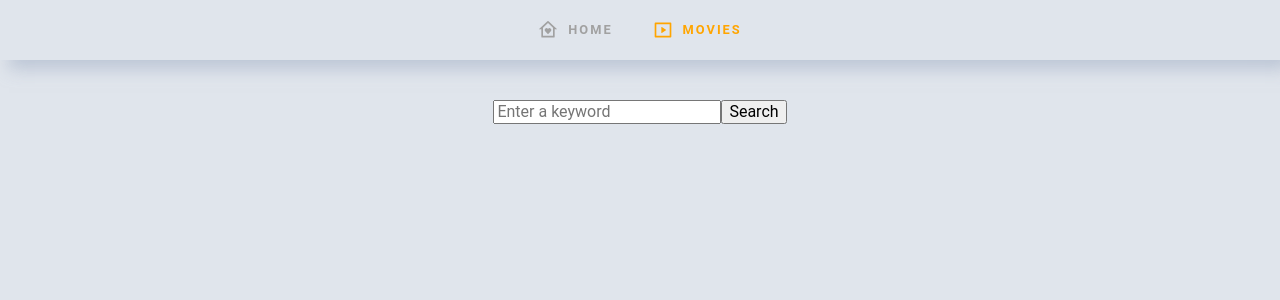
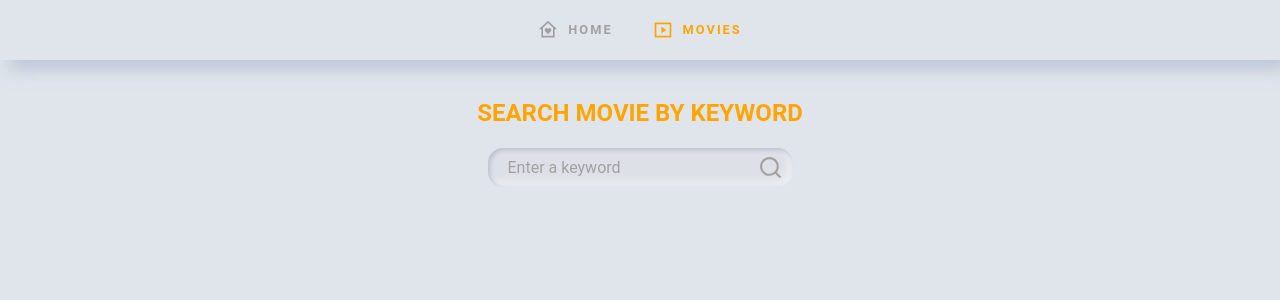
Before and after one commit to Juliya-Boiko/goit-react-hw-05-movies, a React (Create React App) app: page /movies in a window 1280 px wide. Shown: the top 300 px of the page. Built offline with nearby package versions, Linux system fonts and the light colour scheme.

Commit message:
styled movies

```diff
--- /dev/null
+++ b/src/components/common/MainTitle.styled.js
@@ -0,0 +1,8 @@
+import styled from 'styled-components';
+
+export const MainTitle = styled.h2`
+  margin-bottom: 20px;
+  text-align: center;
+  text-transform: uppercase;
+  color: ${p => p.theme.colors.accent};
+`;
--- a/src/pages/Home/Home.jsx
+++ b/src/pages/Home/Home.jsx
@@ -1,6 +1,6 @@
 import { useState, useEffect } from 'react';
 import { getTrending } from 'api/getTrending';
-import { HomeTitle } from './Home.styled';
+import { MainTitle } from 'components/common/MainTitle.styled';
 import { MoviesList } from 'components/MoviesList/MoviesList';
 
 const Home = () => {
@@ -15,7 +15,7 @@ const Home = () => {
 
   return (
     <div>
-      <HomeTitle>today's trending movies</HomeTitle>
+      <MainTitle>today's trending movies</MainTitle>
       <MoviesList movies={trendingMovies} />
     </div>
   );
--- a/src/pages/Home/Home.styled.js
+++ b/src/pages/Home/Home.styled.js
@@ -1,8 +1 @@
-import styled from 'styled-components';
-
-export const HomeTitle = styled.h1`
-  margin-bottom: 20px;
-  text-align: center;
-  text-transform: uppercase;
-  color: ${p => p.theme.colors.accent};
-`;
+// import styled from 'styled-components';
--- a/src/pages/Movies/Movies.jsx
+++ b/src/pages/Movies/Movies.jsx
@@ -1,8 +1,16 @@
 import { useState, useEffect } from 'react';
 import { useSearchParams } from 'react-router-dom';
-import { Formik, Field, Form } from 'formik';
+import { Formik } from 'formik';
 import { getKeyWord } from 'api/getKeyWord';
 import { MoviesList } from 'components/MoviesList/MoviesList';
+import { MainTitle } from 'components/common/MainTitle.styled';
+import {
+  MoviesContainer,
+  SearchForm,
+  SearchFormInput,
+  SearchFormBtn,
+  SearchFormBtnIcon,
+} from './Movies.styled';
 
 const Movies = () => {
   const [searchParams, setSearchParams] = useSearchParams();
@@ -28,20 +36,27 @@ const Movies = () => {
   };
 
   return (
-    <div>
+    <MoviesContainer>
+      <MainTitle>search movie by keyword</MainTitle>
       <Formik
         initialValues={{ query: '' }}
         onSubmit={values => {
           handlerSubmit(values);
         }}
       >
-        <Form>
-          <Field type="text" name="query" placeholder="Enter a keyword" />
-          <button type="submit">Search</button>
-        </Form>
+        <SearchForm>
+          <SearchFormInput
+            type="text"
+            name="query"
+            placeholder="Enter a keyword"
+          />
+          <SearchFormBtn type="submit">
+            <SearchFormBtnIcon />
+          </SearchFormBtn>
+        </SearchForm>
       </Formik>
       <MoviesList movies={searchResult} />
-    </div>
+    </MoviesContainer>
   );
 };
 
--- /dev/null
+++ b/src/pages/Movies/Movies.styled.js
@@ -0,0 +1,58 @@
+import styled from 'styled-components';
+import { Form, Field } from 'formik';
+import { RiSearchLine } from 'react-icons/ri';
+
+export const MoviesContainer = styled.div`
+  display: flex;
+  flex-direction: column;
+  justify-content: center;
+  align-items: center;
+`;
+
+export const SearchForm = styled(Form)`
+  max-width: 350px;
+  display: flex;
+  justify-content: center;
+  align-items: center;
+  margin-bottom: 20px;
+  border-radius: 15px;
+  overflow: hidden;
+  background-color: #dde1e7;
+  box-shadow: inset 2px 2px 5px #babecc, inset -5px -5px 10px #ffffff73;
+`;
+
+export const SearchFormInput = styled(Field)`
+  box-sizing: border-box;
+  height: 100%;
+  width: 100%;
+  padding: 10px 20px;
+  outline: none;
+  border: none;
+  color: ${p => p.theme.colors.text};
+  background-color: transparent;
+
+  ::placeholder {
+    color: ${p => p.theme.colors.text};
+  }
+`;
+
+export const SearchFormBtn = styled.button`
+  display: flex;
+  align-items: center;
+  justify-content: center;
+  padding: 5px 10px;
+  border: none;
+  outline: none;
+  background-color: transparent;
+  color: ${p => p.theme.colors.text};
+  transition: color 250ms ease-in-out;
+
+  :hover {
+    color: ${p => p.theme.colors.accent};
+  }
+`;
+
+export const SearchFormBtnIcon = styled(RiSearchLine)`
+  width: 25px;
+  height: 25px;
+`;
```
